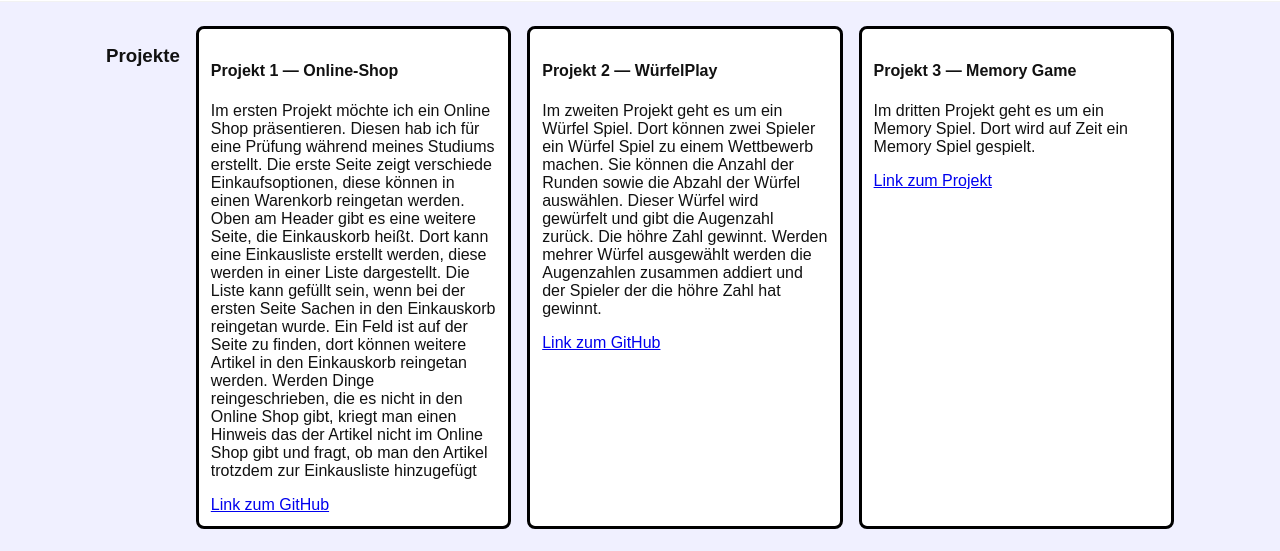
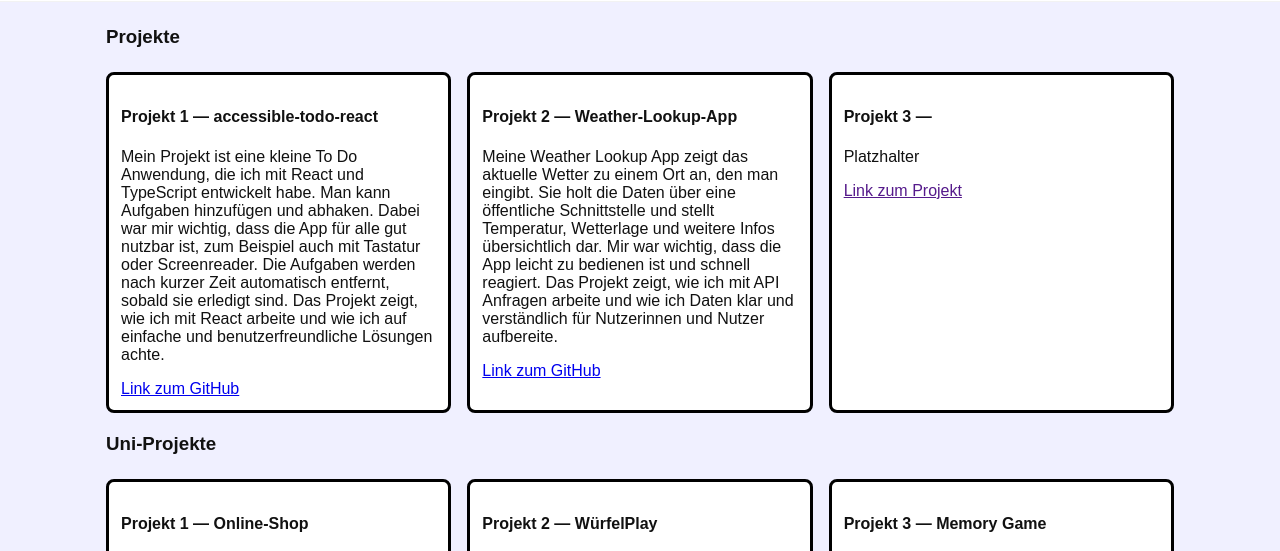
Before and after one commit to slarixxa/Portfolio-Lebenslauf, a plain HTML site: page projekte.html in a window 1280 px wide. Shown: the part 68-619 px from the top of the page. Drawn offline with Linux system fonts and the light colour scheme.

Commit message:
add in Projects text

```diff
--- a/projekte.html
+++ b/projekte.html
@@ -44,20 +44,61 @@
         <h3>Projekte</h3>
 
         <article class="box box1">
+          <h4>Projekt 1 — accessible-todo-react</h4>
+          <p>
+            Mein Projekt ist eine kleine To Do Anwendung, die ich mit React und
+            TypeScript entwickelt habe. Man kann Aufgaben hinzufügen und
+            abhaken. Dabei war mir wichtig, dass die App für alle gut nutzbar
+            ist, zum Beispiel auch mit Tastatur oder Screenreader. Die Aufgaben
+            werden nach kurzer Zeit automatisch entfernt, sobald sie erledigt
+            sind. Das Projekt zeigt, wie ich mit React arbeite und wie ich auf
+            einfache und benutzerfreundliche Lösungen achte.
+          </p>
+          <a
+            href="https://github.com/slarixxa/accessible-todo-react"
+            target="_blank"
+            rel="noopener"
+            >Link zum GitHub</a
+          >
+        </article>
+
+        <article class="box box2">
+          <h4>Projekt 2 — Weather-Lookup-App</h4>
+          <p>
+            Meine Weather Lookup App zeigt das aktuelle Wetter zu einem Ort an,
+            den man eingibt. Sie holt die Daten über eine öffentliche
+            Schnittstelle und stellt Temperatur, Wetterlage und weitere Infos
+            übersichtlich dar. Mir war wichtig, dass die App leicht zu bedienen
+            ist und schnell reagiert. Das Projekt zeigt, wie ich mit API
+            Anfragen arbeite und wie ich Daten klar und verständlich für
+            Nutzerinnen und Nutzer aufbereite.
+          </p>
+          <a
+            href="https://github.com/slarixxa/Weather-Lookup-App"
+            target="_blank"
+            rel="noopener"
+            >Link zum GitHub</a
+          >
+        </article>
+
+        <article class="box box3">
+          <h4>Projekt 3 —</h4>
+          <p>Platzhalter</p>
+          <a href="" target="_blank" rel="noopener">Link zum Projekt</a>
+        </article>
+      </section>
+      <section class="projects container uni-projects">
+        <h3>Uni-Projekte</h3>
+
+        <article class="box box1">
           <h4>Projekt 1 — Online-Shop</h4>
           <p>
-            Im ersten Projekt möchte ich ein Online Shop präsentieren. Diesen
-            hab ich für eine Prüfung während meines Studiums erstellt. Die erste
-            Seite zeigt verschiede Einkaufsoptionen, diese können in einen
-            Warenkorb reingetan werden. Oben am Header gibt es eine weitere
-            Seite, die Einkauskorb heißt. Dort kann eine Einkausliste erstellt
-            werden, diese werden in einer Liste dargestellt. Die Liste kann
-            gefüllt sein, wenn bei der ersten Seite Sachen in den Einkauskorb
-            reingetan wurde. Ein Feld ist auf der Seite zu finden, dort können
-            weitere Artikel in den Einkauskorb reingetan werden. Werden Dinge
-            reingeschrieben, die es nicht in den Online Shop gibt, kriegt man
-            einen Hinweis das der Artikel nicht im Online Shop gibt und fragt,
-            ob man den Artikel trotzdem zur Einkausliste hinzugefügt
+            Dieses Projekt habe ich während meines Studiums entwickelt. Es
+            handelt sich um einen kleinen Online Shop, bei dem Produkte in den
+            Warenkorb gelegt werden können. Zusätzlich gibt es eine separate
+            Warenkorbseite, auf der alle ausgewählten Artikel übersichtlich als
+            Liste dargestellt sind. Die Seite erkennt auch ungültige Eingaben
+            und weist darauf hin, wenn ein Artikel nicht existiert.
           </p>
           <a
             href="https://github.com/slarixxa/proj"
@@ -70,12 +111,11 @@
         <article class="box box2">
           <h4>Projekt 2 — WürfelPlay</h4>
           <p>
-            Im zweiten Projekt geht es um ein Würfel Spiel. Dort können zwei
-            Spieler ein Würfel Spiel zu einem Wettbewerb machen. Sie können die
-            Anzahl der Runden sowie die Abzahl der Würfel auswählen. Dieser
-            Würfel wird gewürfelt und gibt die Augenzahl zurück. Die höhre Zahl
-            gewinnt. Werden mehrer Würfel ausgewählt werden die Augenzahlen
-            zusammen addiert und der Spieler der die höhre Zahl hat gewinnt.
+            Dieses Projekt ist ein kleines Spiel, das ich im Rahmen meiner
+            Hochschulprüfung programmiert habe. Zwei Spieler können
+            gegeneinander antreten, eine Rundenzahl festlegen und mehrere Würfel
+            auswählen. Die Augenzahlen werden addiert und der Spieler mit der
+            höheren Zahl gewinnt die Runde.
           </p>
           <a
             href="https://github.com/slarixxa/WuerfelPlay_Projektarbeit"
@@ -88,8 +128,9 @@
         <article class="box box3">
           <h4>Projekt 3 — Memory Game</h4>
           <p>
-            Im dritten Projekt geht es um ein Memory Spiel. Dort wird auf Zeit
-            ein Memory Spiel gespielt.
+            Das dritte Uni-Projekt ist ein Memory Spiel, das auf Zeit gespielt
+            wird. Ziel ist es, so schnell wie möglich alle Paare aufzudecken.
+            Dieses Projekt entstand ebenfalls im Rahmen meines Studiums.
           </p>
           <a
             href="https://github.com/dtc-webentwicklung-ss23/Larissa/blob/main/Webentwicklung_Konzept_Larissa_Sowada.pdf"
--- a/style.css
+++ b/style.css
@@ -262,6 +262,11 @@ body.dark-mode #pfeil {
   flex-wrap: wrap;
   margin-top: 20px;
 }
+.projects h3 {
+  flex-basis: 100%; /* nimmt die ganze Zeile ein */
+  margin: 0 0 8px; /* unten etwas Abstand zu den Boxen */
+}
+
 .box {
   /*box generell angepaast*/
   flex: 1 1 300px;
@@ -311,6 +316,30 @@ body.dark-mode #pfeil {
   height: 60px;
   cursor: pointer;
   transition: opacity 0.3s ease;
+}
+
+.fragezeichen-container {
+  position: relative; /* Wichtig, um das hover-text-span zu positionieren */
+  cursor: pointer; /* Ändert den Mauszeiger in eine Hand */
+  /* Weitere Stile für das Fragezeichen */
+}
+
+.hover-text {
+  visibility: hidden; /* Text anfangs ausblenden */
+  position: absolute; /* Text außerhalb des normalen Layouts positionieren */
+  bottom: 100%; /* Obendrüber positionieren */
+  left: 50%;
+  transform: translateX(-50%); /* Zentrieren */
+  width: 150px; /* Breite des Textfelds */
+  padding: 5px;
+  background-color: #f9f9f9;
+  border: 1px solid #ccc;
+  box-shadow: 0 2px 5px rgba(0, 0, 0, 0.2);
+  z-index: 1; /* Stellt sicher, dass der Text über anderen Elementen liegt */
+}
+
+.fragezeichen-container:hover .hover-text {
+  visibility: visible; /* Text sichtbar machen, wenn über dem Container gehovert wird */
 }
 
 /* --- Fun-Facts-Wolken --- */
```
Also changed, not shown: kontakt.html (+9 -7 lines).
